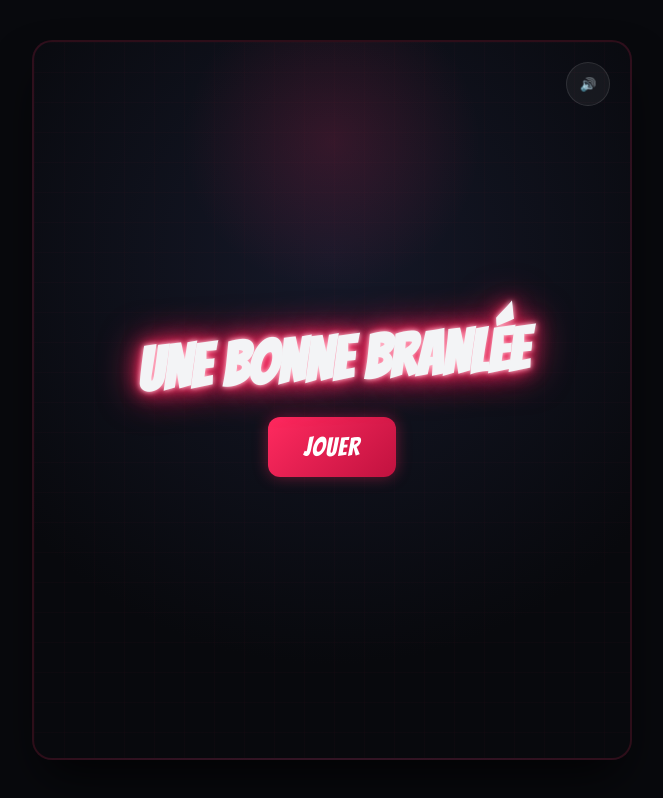
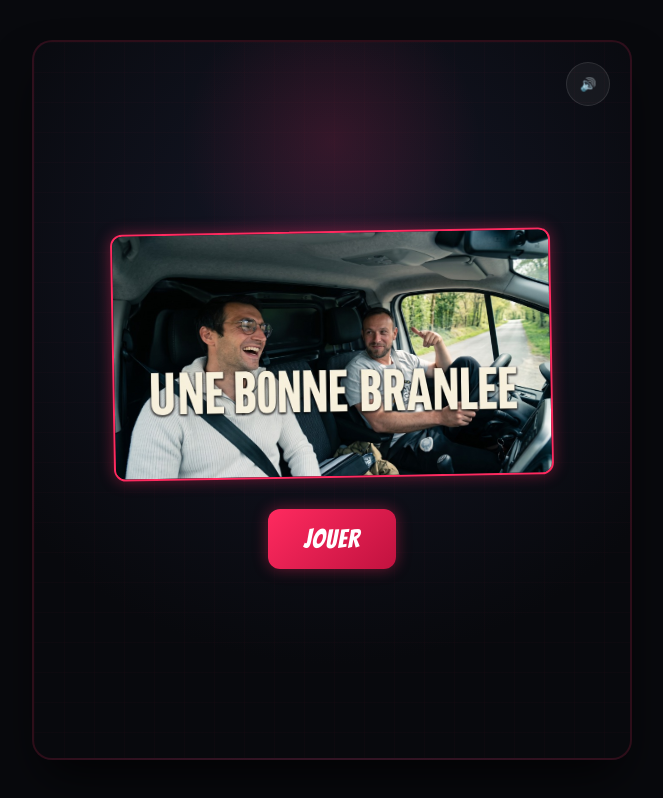
Before and after one commit to Nody-G/une-bonne-branlee, a website built with Vite: page index.html in a window 1280 px wide. Shown: the whole page, without its empty margins (308-971 px from the left). Built offline with nearby package versions, Linux system fonts and the light colour scheme.

Commit message:
design: replace HTML title with custom homepage.jpg banner on start screen

```diff
--- a/index.css
+++ b/index.css
@@ -168,31 +168,25 @@ body {
     animation: pulse-border 2s infinite ease-in-out;
 }
 
-.main-title {
-    display: flex;
-    flex-direction: column;
-    align-items: center;
+.home-banner-container {
+    width: 100%;
+    max-width: 440px;
+    border-radius: 12px;
+    overflow: hidden;
+    border: 2px solid var(--neon-red);
+    box-shadow: var(--glow-red);
+    transform: rotate(-1deg);
+    transition: transform var(--transition-slow);
 }
 
-.title-sub {
-    font-size: 16px;
-    font-weight: 700;
-    letter-spacing: 6px;
-    color: var(--text-muted);
+.home-banner-container:hover {
+    transform: rotate(0deg) scale(1.02);
 }
 
-.title-main {
-    font-family: var(--font-display);
-    font-size: 60px;
-    line-height: 0.9;
-    color: var(--text-light);
-    text-shadow:
-        0 0 5px rgba(255, 255, 255, 0.8),
-        0 0 10px var(--neon-red),
-        0 0 20px var(--neon-red),
-        0 0 40px var(--neon-red);
-    transform: rotate(-3deg);
-    margin-top: 10px;
+.home-banner {
+    width: 100%;
+    height: auto;
+    display: block;
 }
 
 .app-description {
--- a/index.html
+++ b/index.html
@@ -25,9 +25,9 @@
         <!-- ================= HOME SCREEN ================= -->
         <section id="screen-home" class="screen active">
             <div class="home-content">
-                <h1 class="main-title">
-                    <span class="title-main">UNE BONNE BRANLÉE</span>
-                </h1>
+                <div class="home-banner-container">
+                    <img src="homepage.jpg" alt="Une bonne branlée" class="home-banner">
+                </div>
                 <button id="btn-start" class="btn-primary">JOUER</button>
             </div>
         </section>
```
Also changed, not shown: homepage.jpg (added).
